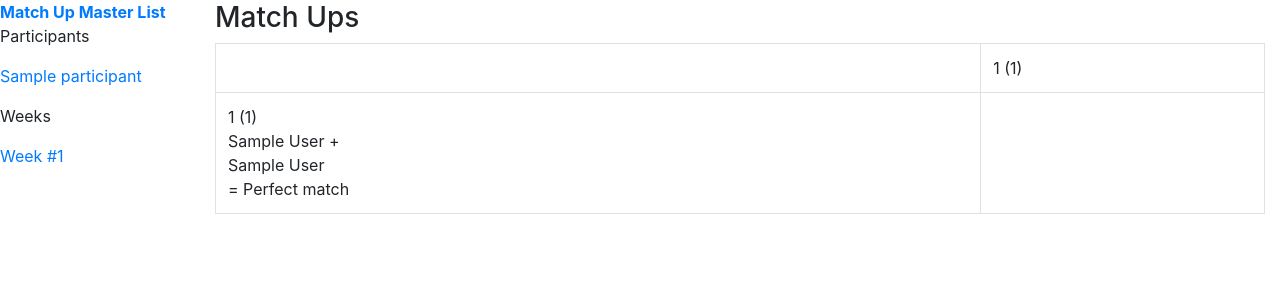
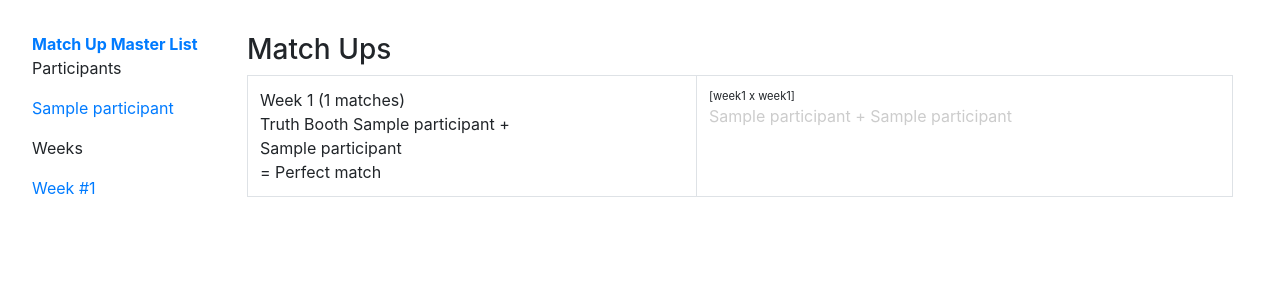
Before and after one commit to astromitts/are-you-the-one, a Django app: page / in a window 1280 px wide. Shown: the top 300 px of the page. Run offline with Django 3.2, Linux system fonts and the light colour scheme; tables that the repository leaves empty hold one stand-in row (values such as "Sample post"); some libraries are stand-ins or nearby versions.

Commit message:
Fix display logic on index and switch to slug based urls

```diff
--- a/ayto/management/commands/populate.py
+++ b/ayto/management/commands/populate.py
@@ -80,13 +80,14 @@ class Command(BaseCommand):
         Participant.objects.all().delete()
         PotentialMatchup.objects.all().delete()
 
-        for i in range(1, 9):
+        for i in range(1, 11):
             week = Week(week_number=i)
             week.save()
 
         for participant in PARTICIPANTS:
             if not participant.get('name'):
                 participant['name'] = participant['full_name'].split(' ')[0]
+            participant['url_slug'] = participant['full_name'].lower().replace(' ', '-')
             participant_obj = Participant(**participant)
             participant_obj.save()
 
--- a/ayto/models.py
+++ b/ayto/models.py
@@ -5,6 +5,7 @@ class Participant(models.Model):
     name = models.CharField(max_length=100)
     full_name = models.CharField(max_length=100)
     picture = models.URLField(blank=True, null=True)
+    url_slug = models.CharField(max_length=100, null=True, blank=True)
 
     @property
     def perfect_match(self):
--- a/ayto/static/css/app.css
+++ b/ayto/static/css/app.css
@@ -28,4 +28,12 @@
   color: #FF9800 !important;
 }
 
+.index-label {
+  font-size: 0.7rem;
+}
+
+body {
+  padding: 2rem;
+}
+
 /*# sourceMappingURL=app.css.map */
--- a/ayto/static/scss/_app.scss
+++ b/ayto/static/scss/_app.scss
@@ -24,3 +24,9 @@
 		color: #FF9800 !important;
 	}
 }
+.index-label {
+	font-size: .7rem;
+}
+body {
+	padding: 2rem;
+}
--- a/ayto/templates/ayto/base.html
+++ b/ayto/templates/ayto/base.html
@@ -29,7 +29,7 @@
 				<p>Participants</p>
 				{% for participant in participants %}
 				<li>
-					<a href="{% url 'participant_index' participant_pk=participant.pk %}">
+					<a href="{% url 'participant_index' participant_slug=participant.url_slug %}">
 						{{participant.name}}
 					</a>
 				</li>
--- a/ayto/templates/ayto/index.html
+++ b/ayto/templates/ayto/index.html
@@ -9,43 +9,40 @@
 	<div class="row">
 		<div class="col">
 			<table class="table table-bordered">
-				<tr><td></td>
-				{% for week in weeks %}
-					<td>
-						{{week.week_number}}&nbsp;({{week.matches_count}})
-					</td>
-				{% endfor %}
-				</tr>
 				{% for week in weeks %}
 					<tr>
 						<td>
-							{{week.week_number}}&nbsp;({{week.matches_count}})
+							<div>Week&nbsp;{{week.week_number}}&nbsp;({{week.matches_count}}&nbsp;matches)</div>
+							<div>Truth&nbsp;Booth
 							{% for tb in week.truthbooth_set.all %}
-								<br />
-								{{tb.matchup.participant1}} +<br />{{tb.matchup.participant2}}<br />= {{tb.match}}
+								{{tb.matchup.participant1.name}} +<br />{{tb.matchup.participant2.name}}<br />= {{tb.match}}
 							{% endfor %}
+						</div>
 						</td>
 						{% for week_h in weeks %}
 						<td>
-							{% if week != week_h and week_h.week_number > week.week_number %}
-								{% with week|get_overlaps:week_h as overlaps %}
+							{% with week|should_print_week:week_h as print_cell %}
+							{% if print_cell %}
+								<div class="index-label">[week{{week.week_number}} x week{{week_h.week_number}}]</div>
+								{% with week_h|get_overlaps:week as overlaps %}
 									{% for overlap in overlaps %}
 									<div class="{% if overlap.matchup.eliminated %}eliminated{% elif overlap.matchup.perfect_match %}perfect-match{% endif %}">
-										<a href="{% url 'pm_detail' pm_pk=overlap.matchup.pk %}">{{overlap.matchup.participant1.name}} + {{overlap.matchup.participant2.name}}
+										<a href="{% url 'pm_detail' participant1_slug=overlap.matchup.participant1.url_slug participant2_slug=overlap.matchup.participant2.url_slug %}">{{overlap.matchup.participant1.name}} + {{overlap.matchup.participant2.name}}
 										</a>
 									</div>
 									{% endfor %}
 								{% endwith %}
 
-								{% with week|get_mismatches:week_h as mismatches %}
+								{% with week_h|get_mismatches:week as mismatches %}
 									{% for mismatch in mismatches %}
 									<div class="{% if mismatch.matchup.eliminated %}eliminated{% elif mismatch.matchup.perfect_match %}perfect-match{% else %}mismatch{% endif %}">
-										<a href="{% url 'pm_detail' pm_pk=mismatch.matchup.pk %}">{{mismatch.matchup.participant1.name}} + {{mismatch.matchup.participant2.name}}
+										<a href="{% url 'pm_detail' participant1_slug=mismatch.matchup.participant1.url_slug participant2_slug=mismatch.matchup.participant2.url_slug %}">{{mismatch.matchup.participant1.name}} + {{mismatch.matchup.participant2.name}}
 										</a>
 									</div>
 									{% endfor %}
 								{% endwith %}
 							{% endif %}
+							{% endwith %}
 						</td>
 						{% endfor %}
 					</tr>
--- a/ayto/templates/ayto/participant.html
+++ b/ayto/templates/ayto/participant.html
@@ -44,7 +44,7 @@
 				</tr>
 			{% for matchup in participant.potential_matchups %}
 				<tr>
-					<td><a href="{% url 'participant_index' participant_pk=matchup.match.pk %}">{{matchup.match.name}}</a></td>
+					<td><a href="{% url 'participant_index' participant_slug=matchup.match.url_slug %}">{{matchup.match.name}}</a></td>
 					<td>{{matchup.elimination_type}}</td>
 					<td>
 						{% for matched_week in matchup.weeks_matched %}
@@ -62,7 +62,7 @@
 												<td></td>
 											{% endif %}
 											<td>
-												<a href="{% url 'pm_detail' pm_pk=overlap.pk %}">
+												<a href="{% url 'pm_detail' participant1_slug=overlap.participant1.url_slug participant2_slug=overlap.participant2.url_slug %}">
 													{{overlap.participant1}} + {{overlap.participant2}}
 												</a>
 											</td>
--- a/ayto/templatetags/apptags.py
+++ b/ayto/templatetags/apptags.py
@@ -9,6 +9,17 @@ def pdb(item, item2=None):
     """
     import pdb
     pdb.set_trace()
+
+@register.filter
+def should_print_week(week1, week2):
+    should_print_week = False
+    if week1.week_number == 1 and week2.week_number == 1:
+        should_print_week = True
+    elif week1 == week2:
+        should_print_week = False
+    elif week1.week_number > week2.week_number:
+        should_print_week = True
+    return should_print_week
 
 
 @register.filter
@@ -26,21 +37,24 @@ def overlaps_for_participant(weekly_overlaps, participant):
 @register.filter
 def get_overlaps(week1, week2):
     overlaps = []
-    compare_matchups = []
-    for matchup in week2.matchup_set.all():
-        compare_matchups.append(matchup.matchup)
-    for matchup in week1.matchup_set.all():
-        if matchup.matchup in compare_matchups:
-            overlaps.append(matchup)
+    if week1.matchup_set:
+        compare_matchups = []
+        for matchup in week2.matchup_set.all():
+            compare_matchups.append(matchup.matchup)
+        if compare_matchups:
+            for matchup in week1.matchup_set.all():
+                if matchup.matchup in compare_matchups:
+                    overlaps.append(matchup)
     return overlaps
 
 @register.filter
 def get_mismatches(week1, week2):
     mismatches = []
-    compare_matchups = []
-    for matchup in week2.matchup_set.all():
-        compare_matchups.append(matchup.matchup)
-    for matchup in week1.matchup_set.all():
-        if matchup.matchup  not in compare_matchups:
-            mismatches.append(matchup)
+    if week2.matchup_set.count() > 0:
+        compare_matchups = []
+        for matchup in week2.matchup_set.all():
+            compare_matchups.append(matchup.matchup)
+        for matchup in week1.matchup_set.all():
+            if matchup.matchup  not in compare_matchups:
+                mismatches.append(matchup)
     return mismatches
--- a/ayto/views.py
+++ b/ayto/views.py
@@ -40,7 +40,7 @@ class MasterList(Base):
 class ParticipantView(Base):
     def get(self, request, *args, **kwargs):
         template = loader.get_template('ayto/participant.html')
-        participant = Participant.objects.get(pk=kwargs['participant_pk'])
+        participant = Participant.objects.get(url_slug=kwargs['participant_slug'])
         self.context.update({
             'participant': participant,
         })
@@ -50,8 +50,17 @@ class ParticipantView(Base):
 class PotentialMatchupDetail(Base):
     def setup(self, request, *args, **kwargs):
         super(PotentialMatchupDetail, self).setup(request, *args, **kwargs)
-        self.potential_matchup = PotentialMatchup.objects.get(pk=kwargs['pm_pk'])
-        self.location = reverse('pm_detail', kwargs={'pm_pk': self.potential_matchup.pk})
+        self.participant1 = Participant.objects.get(url_slug=kwargs['participant1_slug'])
+        self.participant2 = Participant.objects.get(url_slug=kwargs['participant2_slug'])
+
+        self.potential_matchup = PotentialMatchup.get(self.participant1, self.participant2)
+        self.location = reverse(
+            'pm_detail',
+            kwargs={
+                'participant1_slug': self.participant1.url_slug,
+                'participant2_slug': self.participant2.url_slug
+            }
+        )
 
     def get(self, request, *args, **kwargs):
         template = loader.get_template('ayto/matchup_detail.html')
--- a/project/urls.py
+++ b/project/urls.py
@@ -5,7 +5,7 @@ from ayto.views import *
 urlpatterns = [
     path('admin/', admin.site.urls),
     path('', MasterList.as_view(), name='index'),
-    path('participant/<int:participant_pk>', ParticipantView.as_view(), name='participant_index'),
+    path('participant/<str:participant_slug>', ParticipantView.as_view(), name='participant_index'),
     path('week/<int:week_number>', WeekView.as_view(), name='week_index'),
-    path('potentialmatches/<int:pm_pk>', PotentialMatchupDetail.as_view(), name='pm_detail'),
+    path('potentialmatches/<str:participant1_slug>/<str:participant2_slug>/', PotentialMatchupDetail.as_view(), name='pm_detail'),
 ]
```
Also changed, not shown: ayto/templates/ayto/matchup_detail.html (+10 -4 lines), ayto/migrations/0002_participant_url_slug.py (added), 1 other file.
